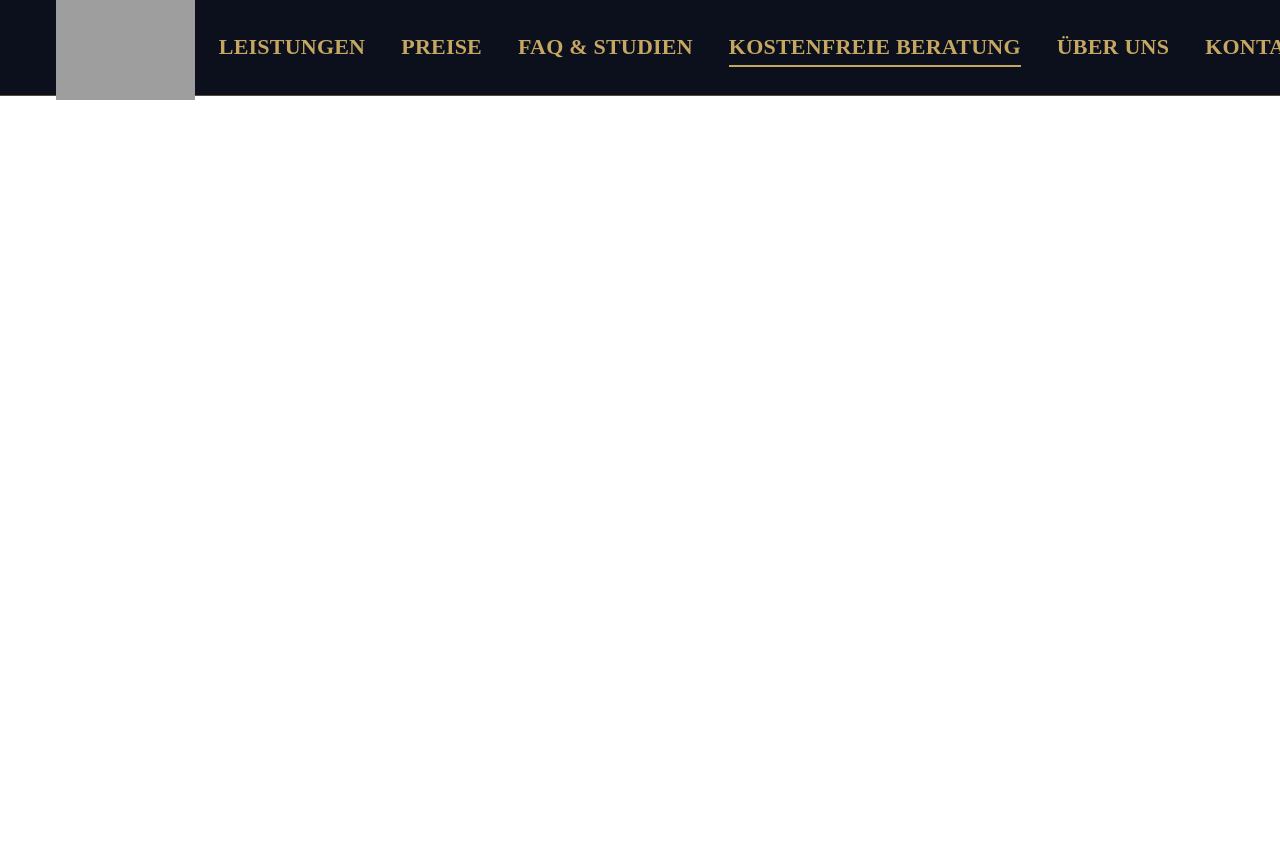
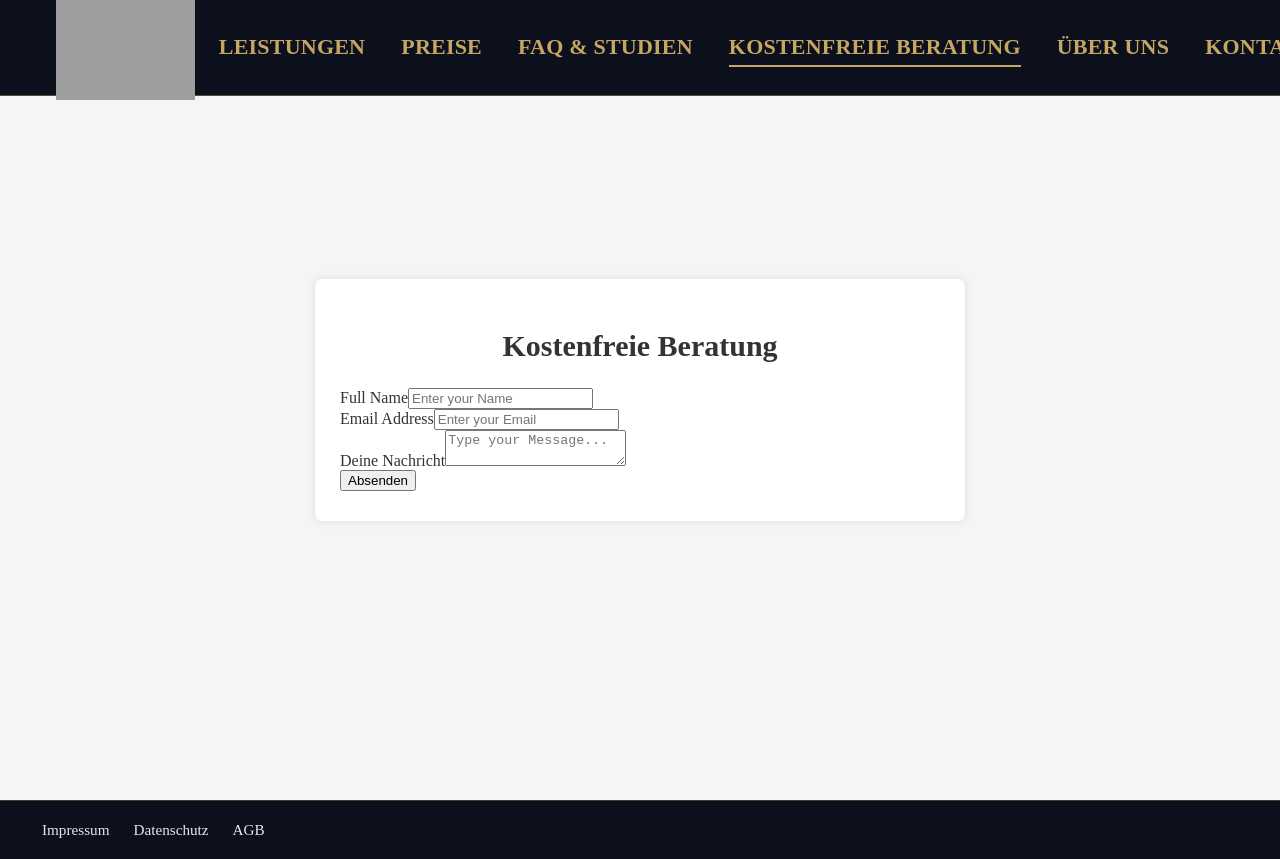
Before and after one commit to eliaspst/pilot-project, a React (Create React App) app: page /beratung in a window 1280 px wide. Before the commit the page ends 800 px from the top, so only its background shows below. Built offline with nearby package versions, Linux system fonts and the light colour scheme; grey boxes are pictures that could not be loaded.

Commit message:
added Email client. Still need to design

```diff
--- a/src/App.js
+++ b/src/App.js
@@ -6,7 +6,8 @@ import Home from "./pages/Home";
 import Leistungen from "./pages/Leistungen";
 import PricesMen from "./pages/PricesMen";
 import PricesWomen from "./pages/PricesWomen";
-import Team from "./pages/Team"; // <- echte Team-Seite (Hero + Card)
+import Team from "./pages/Team";
+import KostenfreieBeratung from "./pages/KostenfreieBeratung";
 
 // Platzhalter (optional)
 const FAQ = () => (
@@ -45,7 +46,8 @@ export default function App() {
         <Route path="/faq" element={<FAQ />} />
         <Route path="/faq/studien" element={<Studien />} />
 
-
+        {/* Kostenfreie Beratung */}
+        <Route path="/beratung" element={<KostenfreieBeratung />} />
 
         {/* Über uns */}
         <Route path="/ueber-uns/team" element={<Team />} />
--- a/src/pages/KostenfreieBeratung.css
+++ b/src/pages/KostenfreieBeratung.css
@@ -0,0 +1,60 @@
+.contact {
+  display: flex;
+  justify-content: center;
+    align-items: center;
+    min-height : 100vh;
+    background : #f5f5f5;
+}
+
+form {
+    max-width: 600px;
+  background : white;
+  padding : 25px 25px 30px;
+  border-radius : 8px;
+  box-shadow : 0 0 10px rgba(0, 0, 0, 0.1);
+  width : 100%;
+  color: #333;
+  margin: 25px;
+}
+
+form h2 {
+    font-size : 30px;
+    text-align: center;
+}
+
+form .input-box {
+    margin-top: 20px;
+}
+
+.input-box .field {
+    width: 100%;
+    height: 50px;
+    background : transparent;
+    border : 2px solid #ddd;
+    outline : none;
+    border-radius : 6px;
+    font-size : 16px;
+    padding : 15px;
+    color: #333;
+    margin-top: 8px;
+}
+
+.input-box .field.mess {
+    height: 200px;
+    resize : none;
+}
+
+form .submit-btn {
+    width: 100%;
+    height: 50px;
+    background : #0c0f1c;
+    border : none;
+    outline : none;
+    border-radius : 6px;
+    font-size : 18px;
+    font-weight : 600;
+    color: white;
+    cursor : pointer;
+    margin-top: 20px;
+    transition : all 0.3s ease;
+}
--- a/src/pages/KostenfreieBeratung.jsx
+++ b/src/pages/KostenfreieBeratung.jsx
@@ -0,0 +1,55 @@
+import "../pages/KostenfreieBeratung.css";
+import React from "react";
+
+
+
+const KostenfreieBeratung = () => {
+
+  const onSubmit = async (event) => {
+    event.preventDefault();
+    const formData = new FormData(event.target);
+
+    formData.append("access_key", "YOUR_ACCESS_KEY_HERE");
+
+    const object = Object.fromEntries(formData);
+    const json = JSON.stringify(object);
+
+    const res = await fetch("https://api.web3forms.com/submit", {
+      method: "POST",
+      headers: {
+        "Content-Type": "application/json",
+        Accept: "application/json"
+      },
+      body: json
+    }).then((res) => res.json());
+
+    if (res.success) {
+      console.log("Success", res);
+    }
+  };
+
+
+  return (
+    <section className="contact">
+      <form onSubmit={onSubmit} >
+        <h2>Kostenfreie Beratung</h2>
+        <div className="input-Box">
+          <label>Full Name</label>
+          <input type="text" className = "field" placeholder = "Enter your Name" required />
+        </div>
+        <div className="input-Box">
+          <label>Email Address</label>
+          <input type="email" className = "field" placeholder = "Enter your Email" required />
+        </div>
+        <div className="input-Box">
+          <label>Deine Nachricht</label>
+          <textarea name = "" id = "" className = "field mess" placeholder = "Type your Message..." required></textarea>
+          </div>
+        <button type="submit" className="submitBtn">Absenden</button>
+      </form>
+    </section>
+  )
+
+}
+
+export default KostenfreieBeratung;
```
